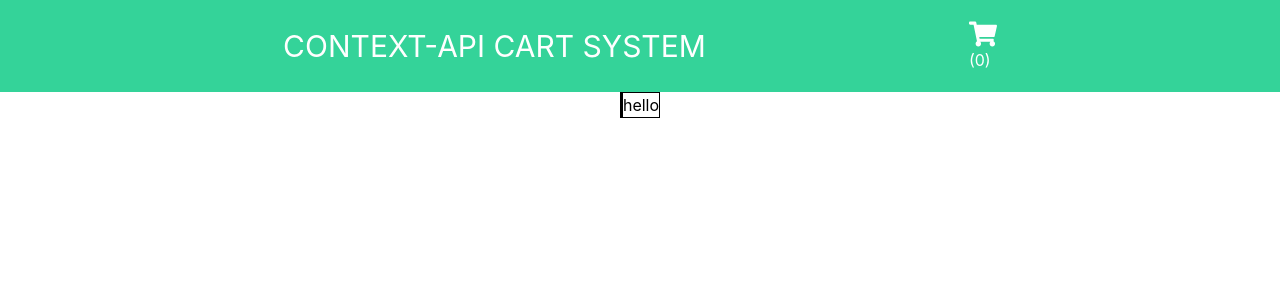
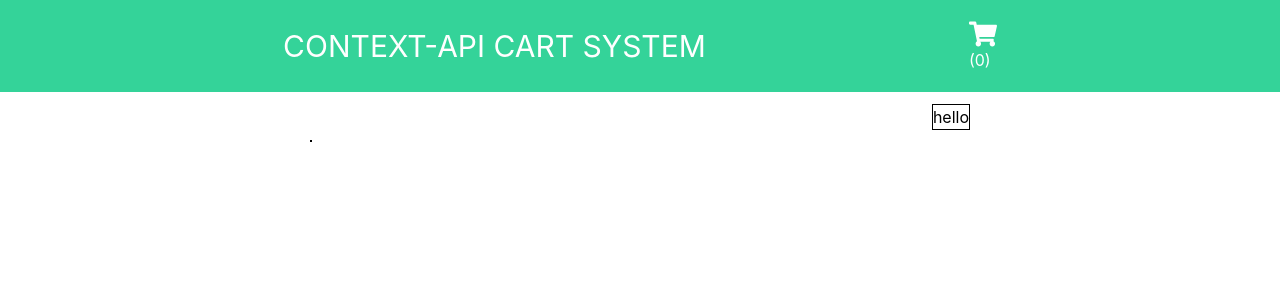
Before and after one commit to Adi0706/Context-api-prac, a React (Create React App) app: page /cart in a window 1280 px wide. Shown: the top 300 px of the page. Built offline with nearby package versions, Linux system fonts and the light colour scheme.

Commit message:
updated code

```diff
--- a/src/Pages/Cart.jsx
+++ b/src/Pages/Cart.jsx
@@ -14,8 +14,8 @@ function Cart() {
   return (
     <>
       <Navbar />
-      <div className='flex justify-center'>
-        <div className='border border-solid border-black'>
+      <div className='flex items-center justify-around'>
+        <div className='border border-solid border-black mt-12'>
           {/*
             Use Set to get unique product IDs and map over them
             to display product information
@@ -26,9 +26,12 @@ function Cart() {
             // Return the product information
             return (
               <div key={productId} className='flex flex-row p-4'>
-                <img src={product.cardImage} alt={`product-image-${productId}`} />
+                <img src={product.cardImage} alt={`product-image-${productId}`} className='w-52 h-52'/>
+                <div className='border border-solid border-black flex flex-col items-center w-auto h-auto justify-center'>
                 <p className="text-lg font-bold">{product.cardName}</p>
                 <p className="text-xl">{product.cardPrice}</p>
+                </div>
+
               </div>
             );
           })}
```
